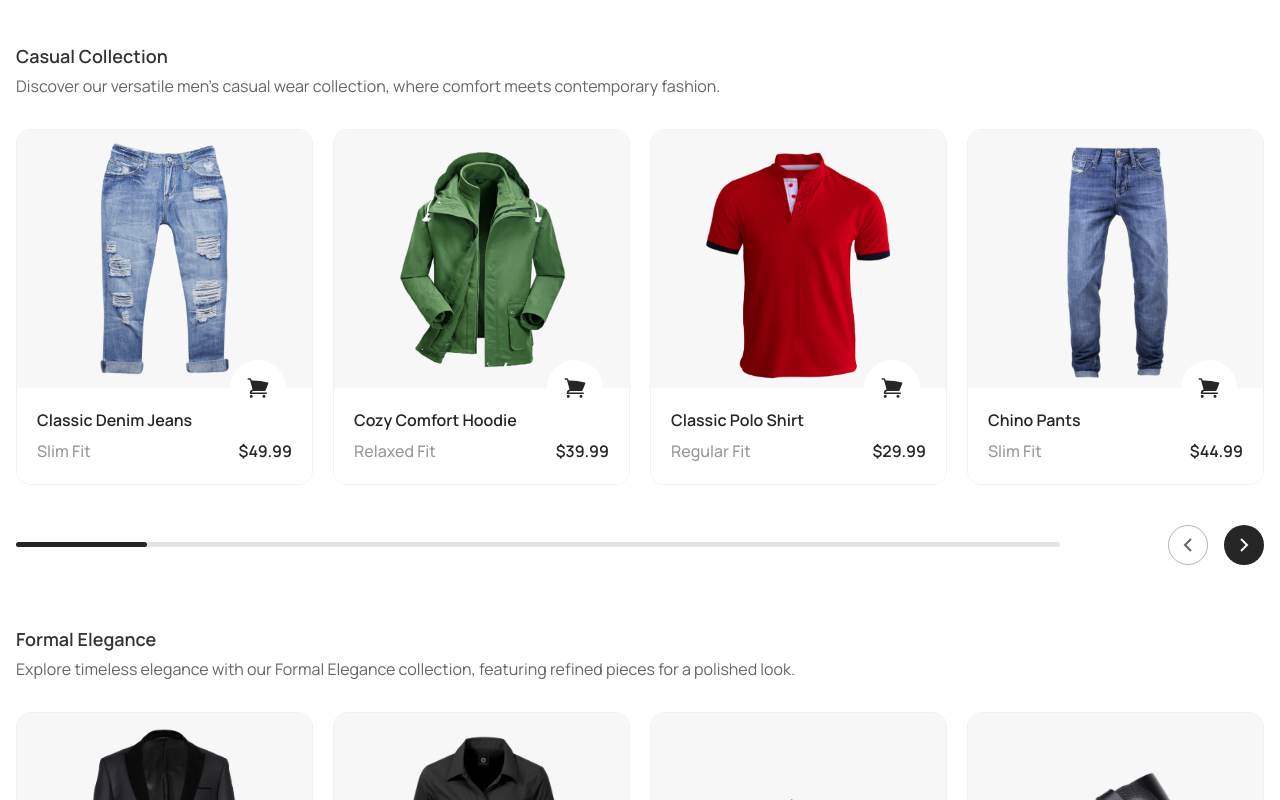
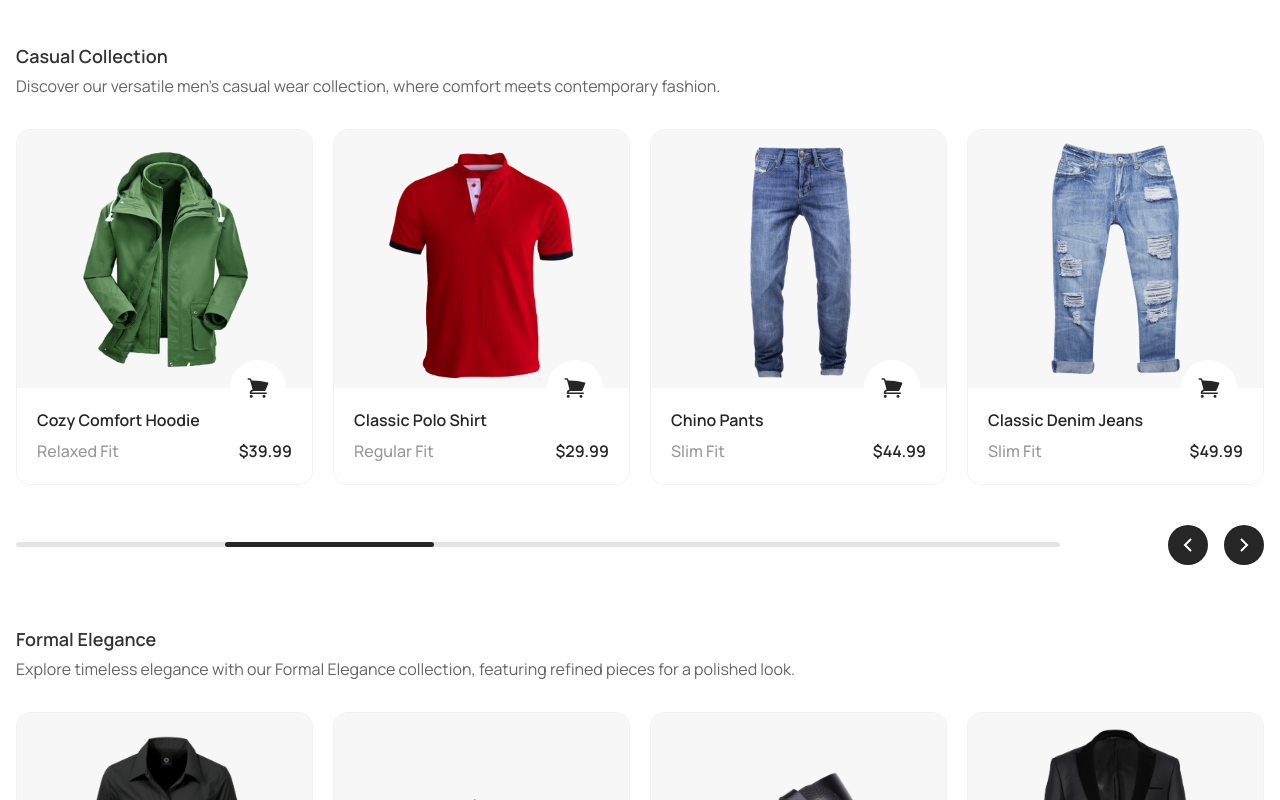
Before and after one commit to iamvusalalakbarov/klothink, a Next.js app: page /products in a window 1280 px wide. Shown: the part 500-1300 px from the top of the page. Built offline with nearby package versions, Linux system fonts and the light colour scheme.

Commit message:
Add SwiperProgressBar component and integrate it into ProductsSection and ProductsSwiper for improved slide navigation feedback

```diff
--- a/src/components/ProductsSection.tsx
+++ b/src/components/ProductsSection.tsx
@@ -12,6 +12,7 @@ import Image from 'next/image';
 import CustomSwiper from './ui/CustomSwiper';
 import { ShoppingCartIcon } from '@heroicons/react/24/solid';
 import CustomSwiperButton from './ui/CustomSwiperButton';
+import SwiperProgressBar from './ui/SwiperProgressBar';
 
 const productCategories = ['All', 'Menswear', 'Womenswear', 'Kidswear'];
 const productStyles = ['Casual', 'Formal', 'Party'];
@@ -57,12 +58,14 @@ const products = [
     image: '/images/products/product-4.png',
   },
 ];
+const slidesPerViewOnLargerScreens = 4;
 
 const ProductsSection = () => {
   const [activeCategoryIndex, setActiveCategoryIndex] = useState(0);
   const [activeStyleIndex, setActiveStyleIndex] = useState(0);
   const [activeSlideIndex, setActiveSlideIndex] = useState(0);
   const swiperProgressBarInnerRef = useRef<HTMLDivElement | null>(null);
+  const totalSwiperSteps = products.length - slidesPerViewOnLargerScreens + 1;
 
   return (
     <section className="wrapper mb-20 space-y-10 laptop:mb-[150px] laptop:space-y-[60px]">
@@ -128,7 +131,7 @@ const ProductsSection = () => {
           spaceBetween={30}
           breakpoints={{
             1024: {
-              slidesPerView: 4,
+              slidesPerView: slidesPerViewOnLargerScreens,
             },
           }}
           navigation={{
@@ -171,17 +174,11 @@ const ProductsSection = () => {
         </CustomSwiper>
 
         <div className="flex items-center justify-between gap-[100px]">
-          <div className="hidden h-[7px] w-full rounded-full bg-light-90 lg:block">
-            <div
-              ref={swiperProgressBarInnerRef}
-              className="h-full rounded-full bg-grey-15"
-              style={{
-                width: `${100 / products.length}%`,
-                transform: `translateX(${swiperProgressBarInnerRef.current ? swiperProgressBarInnerRef.current.offsetWidth * activeSlideIndex : 0}px)`, // Adjust translateX based on current slide
-                transition: 'transform 0.5s ease',
-              }}
-            />
-          </div>
+          <SwiperProgressBar
+            ref={swiperProgressBarInnerRef}
+            totalSwiperSteps={totalSwiperSteps}
+            activeSlideIndex={activeSlideIndex}
+          />
           <div className="products-swiper-buttons absolute bottom-[5px] right-0 z-10 flex items-center gap-x-2.5 bg-white pl-2 lg:static">
             <CustomSwiperButton direction={CustomSwiperButtonDirection.PREV} />
             <CustomSwiperButton direction={CustomSwiperButtonDirection.NEXT} />
--- a/src/components/ui/ProductsSwiper.tsx
+++ b/src/components/ui/ProductsSwiper.tsx
@@ -4,25 +4,30 @@ import CustomSwiperButton from './CustomSwiperButton';
 import CustomSwiper from './CustomSwiper';
 import ProductCard from './ProductCard';
 import { IProduct } from '@/types/interfaces';
+import SwiperProgressBar from './SwiperProgressBar';
 
 interface IProductsSwiperProps {
   index: number;
   products: Array<IProduct>;
 }
 
+const slidesPerViewOnLargerScreens = 4;
+
 const ProductsSwiper: React.FC<IProductsSwiperProps> = (props) => {
   const [activeSlideIndex, setActiveSlideIndex] = useState(0);
   const swiperProgressBarInnerRef = useRef<HTMLDivElement | null>(null);
+  const totalSwiperSteps =
+    props.products.length - slidesPerViewOnLargerScreens + 1;
 
   return (
     <div className="space-y-10">
       <CustomSwiper
-        // autoplay
+        autoplay
         slidesPerView={1}
         spaceBetween={20}
         breakpoints={{
           1024: {
-            slidesPerView: 4,
+            slidesPerView: slidesPerViewOnLargerScreens,
           },
         }}
         navigation={{
@@ -38,17 +43,11 @@ const ProductsSwiper: React.FC<IProductsSwiperProps> = (props) => {
       </CustomSwiper>
 
       <div className="flex items-center justify-between gap-[100px]">
-        <div className="hidden h-[5px] w-full rounded-full bg-light-90 lg:block">
-          <div
-            ref={swiperProgressBarInnerRef}
-            className="h-full rounded-full bg-grey-15"
-            style={{
-              width: `${100 / props.products.length}%`,
-              transform: `translateX(${swiperProgressBarInnerRef.current ? swiperProgressBarInnerRef.current.offsetWidth * activeSlideIndex : 0}px)`, // Adjust translateX based on current slide
-              transition: 'transform 0.5s ease',
-            }}
-          />
-        </div>
+        <SwiperProgressBar
+          ref={swiperProgressBarInnerRef}
+          totalSwiperSteps={totalSwiperSteps}
+          activeSlideIndex={activeSlideIndex}
+        />
         <div
           className={`products-swiper-buttons-${props.index} flex items-center gap-x-4 bg-white pl-2`}
         >
--- /dev/null
+++ b/src/components/ui/SwiperProgressBar.tsx
@@ -0,0 +1,25 @@
+import React from 'react';
+
+interface ISwiperProgressBarProps {
+  ref: React.RefObject<HTMLDivElement | null>;
+  totalSwiperSteps: number;
+  activeSlideIndex: number;
+}
+
+const SwiperProgressBar: React.FC<ISwiperProgressBarProps> = (props) => {
+  return (
+    <div className="hidden h-[5px] w-full rounded-full bg-light-90 lg:block desktop:h-[7px]">
+      <div
+        ref={props.ref}
+        className="h-full rounded-full bg-grey-15"
+        style={{
+          width: `${100 / props.totalSwiperSteps}%`,
+          transform: `translateX(${props.ref.current ? props.ref.current.offsetWidth * props.activeSlideIndex : 0}px)`,
+          transition: 'transform 0.5s ease',
+        }}
+      />
+    </div>
+  );
+};
+
+export default SwiperProgressBar;
```
